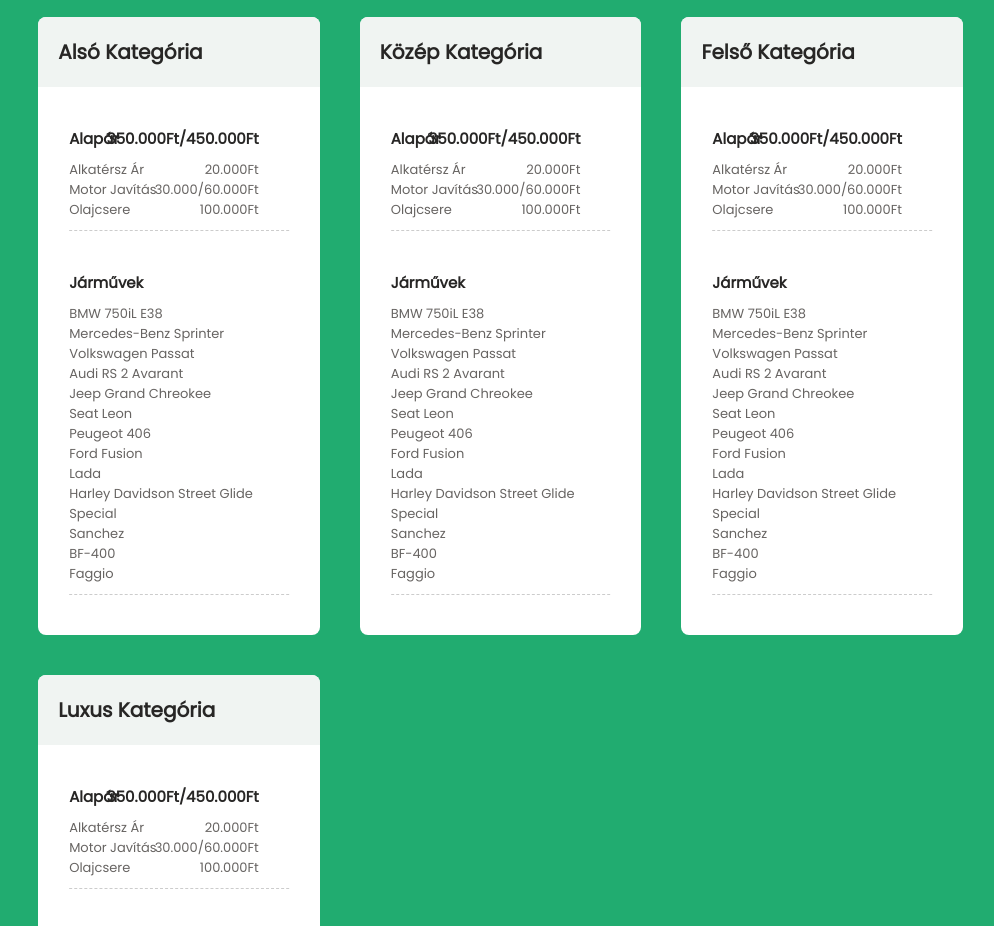
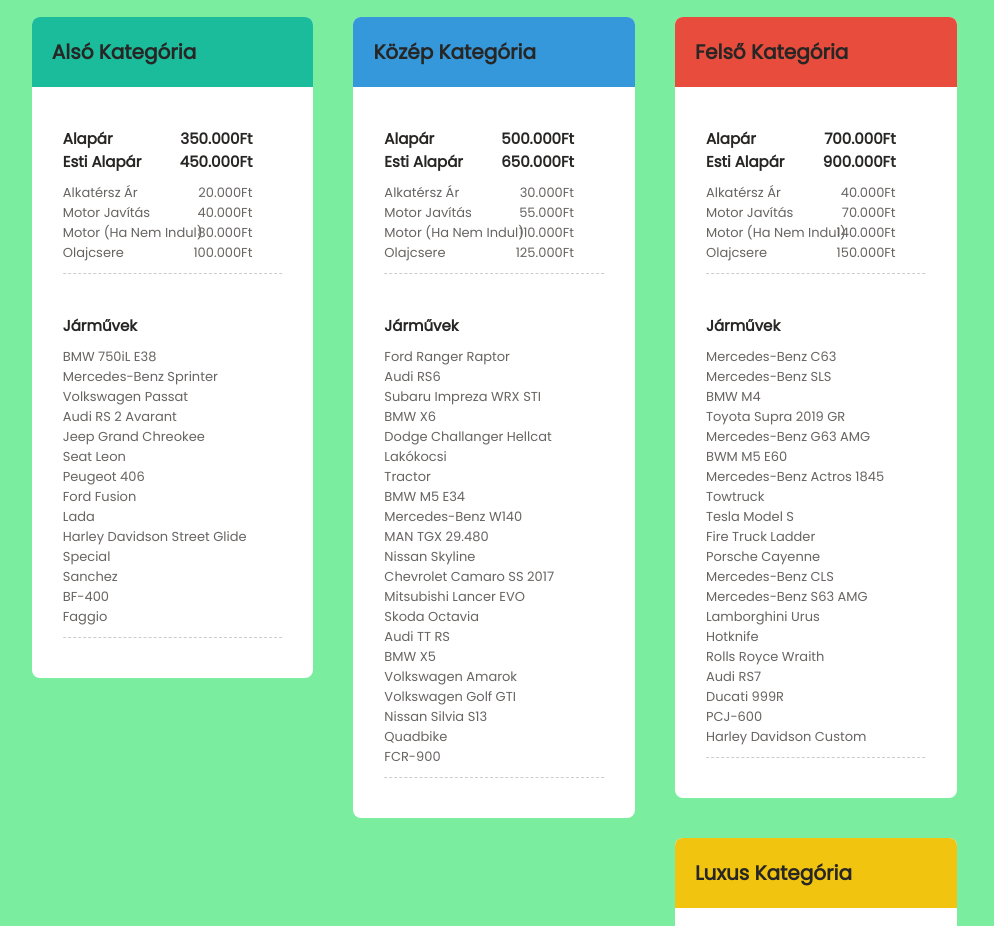
Before and after one commit to laciszmiklosi/laciszmiklosi.github.io, a plain HTML site: page index.html in a window 1280 px wide. Shown: the part 94-1020 px from the top of the page, without its empty margins (1-995 px from the left). Drawn offline with Linux system fonts and the light colour scheme.

Commit message:
Add files via upload

```diff
--- a/index.html
+++ b/index.html
@@ -9,16 +9,22 @@
 <body>
 <h2 class="big-heading">MKD Autószervíz árazás</h2>
 <div class="table">
-  <h2 class="heading">
+  <h2 class="heading" style="background-color:#1abc9c">
     Alsó kategória
   </h2>
   <div class="block">
 	<p>Alapár
-		<span class="price">350.000Ft/450.000Ft
+		<span class="price">350.000Ft
 		</span>
+		<p>
+			Esti alapár
+			<span class="price">450.000Ft
+			</span>
+		</p>
 		<ul class="options">
 			<li>Alkatérsz ár <span class="price">20.000Ft</span></li>
-			<li>Motor javítás <span class="price">30.000/60.000Ft</span></li>
+			<li>Motor javítás <span class="price">40.000Ft</span></li>
+			<li>Motor (Ha nem indul) <span class="price">80.000Ft</span></li>
 			<li>Olajcsere <span class="price">100.000Ft</span></li>
 		</ul>
 	</p>
@@ -45,89 +51,122 @@
 </div>
 
 <div class="table">
-  <h2 class="heading">
+  <h2 class="heading" style="background-color:#3498db">
     Közép kategória
   </h2>
   <div class="block">
 	<p>Alapár
-		<span class="price">350.000Ft/450.000Ft
+		<span class="price">500.000Ft
 		</span>
+		<p>
+			Esti alapár
+			<span class="price">650.000Ft
+			</span>
+		</p>
 		<ul class="options">
-			<li>Alkatérsz ár <span class="price">20.000Ft</span></li>
-			<li>Motor javítás <span class="price">30.000/60.000Ft</span></li>
-			<li>Olajcsere <span class="price">100.000Ft</span></li>
+			<li>Alkatérsz ár <span class="price">30.000Ft</span></li>
+			<li>Motor javítás <span class="price">55.000Ft</span></li>
+			<li>Motor (Ha nem indul) <span class="price">110.000Ft</span></li>
+			<li>Olajcsere <span class="price">125.000Ft</span></li>
 		</ul>
 	</p>
 	</div>
 	<div class="block">
 		<p>Járművek
 		<ul class="options">
-			<li>BMW 750iL E38	</li>
-			<li>Mercedes-Benz Sprinter</li>
-			<li>Volkswagen Passat	</li>
-			<li>Audi RS 2 Avarant	</li>
-			<li>Jeep Grand Chreokee	</li>
-			<li>Seat Leon	</li>
-			<li>Peugeot 406	</li>
-			<li>Ford Fusion	</li>
-			<li>Lada	</li>
-			<li>Harley Davidson Street Glide Special	</li>
-			<li>Sanchez	</li>
-			<li>BF-400</li>
-			<li>Faggio</li>
+			<li>Ford Ranger Raptor
+			<li>Audi RS6
+			<li>Subaru Impreza WRX STI
+			<li>BMW X6
+			<li>Dodge Challanger Hellcat
+			<li>Lakókocsi
+			<li>Tractor
+			<li>BMW M5 E34
+			<li>Mercedes-Benz W140
+			<li>MAN TGX 29.480
+			<li>Nissan Skyline
+			<li>Chevrolet Camaro SS 2017
+			<li>Mitsubishi Lancer EVO
+			<li>Skoda Octavia
+			<li>Audi TT RS
+			<li>BMW X5
+			<li>Volkswagen Amarok
+			<li>Volkswagen Golf GTI
+			<li>Nissan Silvia S13
+			<li>Quadbike
+			<li>FCR-900
 		</ul>
 	</p>
 	</div>
 </div>
 
 <div class="table">
-  <h2 class="heading">
+  <h2 class="heading" style="background-color:#e74c3c">
     Felső kategória
   </h2>
   <div class="block">
 	<p>Alapár
-		<span class="price">350.000Ft/450.000Ft
+		<span class="price">700.000Ft
 		</span>
+		<p>
+			Esti alapár
+			<span class="price">900.000Ft
+			</span>
+		</p>
 		<ul class="options">
-			<li>Alkatérsz ár <span class="price">20.000Ft</span></li>
-			<li>Motor javítás <span class="price">30.000/60.000Ft</span></li>
-			<li>Olajcsere <span class="price">100.000Ft</span></li>
+			<li>Alkatérsz ár <span class="price">40.000Ft</span></li>
+			<li>Motor javítás <span class="price">70.000Ft</span></li>
+			<li>Motor (Ha nem indul) <span class="price">140.000Ft</span></li>
+			<li>Olajcsere <span class="price">150.000Ft</span></li>
 		</ul>
 	</p>
 	</div>
 	<div class="block">
 		<p>Járművek
 		<ul class="options">
-			<li>BMW 750iL E38	</li>
-			<li>Mercedes-Benz Sprinter</li>
-			<li>Volkswagen Passat	</li>
-			<li>Audi RS 2 Avarant	</li>
-			<li>Jeep Grand Chreokee	</li>
-			<li>Seat Leon	</li>
-			<li>Peugeot 406	</li>
-			<li>Ford Fusion	</li>
-			<li>Lada	</li>
-			<li>Harley Davidson Street Glide Special	</li>
-			<li>Sanchez	</li>
-			<li>BF-400</li>
-			<li>Faggio</li>
+			<li>Mercedes-Benz C63
+			<li>Mercedes-Benz SLS
+			<li>BMW M4
+			<li>Toyota Supra 2019 GR
+			<li>Mercedes-Benz G63 AMG
+			<li>BWM M5 E60
+			<li>Mercedes-Benz Actros 1845
+			<li>Towtruck
+			<li>Tesla Model S
+			<li>Fire Truck Ladder
+			<li>Porsche Cayenne
+			<li>Mercedes-Benz CLS
+			<li>Mercedes-Benz S63 AMG
+			<li>Lamborghini Urus
+			<li>Hotknife
+			<li>Rolls Royce Wraith
+			<li>Audi RS7
+			<li>Ducati 999R
+			<li>PCJ-600
+			<li>Harley Davidson Custom
 		</ul>
 	</p>
 	</div>
 </div>
 
 <div class="table">
-  <h2 class="heading">
+  <h2 class="heading" style="background-color:#f1c40f">
     Luxus kategória
   </h2>
   <div class="block">
 	<p>Alapár
-		<span class="price">350.000Ft/450.000Ft
+		<span class="price">900.000Ft
 		</span>
+		<p>
+			Esti alapár
+			<span class="price">1.200.000Ft
+			</span>
+		</p>
 		<ul class="options">
-			<li>Alkatérsz ár <span class="price">20.000Ft</span></li>
-			<li>Motor javítás <span class="price">30.000/60.000Ft</span></li>
-			<li>Olajcsere <span class="price">100.000Ft</span></li>
+			<li>Alkatérsz ár <span class="price">60.000Ft</span></li>
+			<li>Motor javítás <span class="price">85.000Ft</span></li>
+			<li>Motor (Ha nem indul) <span class="price">170.000Ft</span></li>
+			<li>Olajcsere <span class="price">175.000Ft</span></li>
 		</ul>
 	</p>
 	</div>
--- a/style.css
+++ b/style.css
@@ -7,7 +7,7 @@
 }
 
 body {
-  background: #21ac70;
+  background: #7bed9f;
   font-family: 'Poppins', sans-serif;
 }
 
@@ -26,7 +26,7 @@
   display: block;
   float: left;
   position: relative;
-  left: 1.5%;
+  left: 1%;
   margin: 20px;
   border-radius: 8px;
   overflow: hidden;
```
